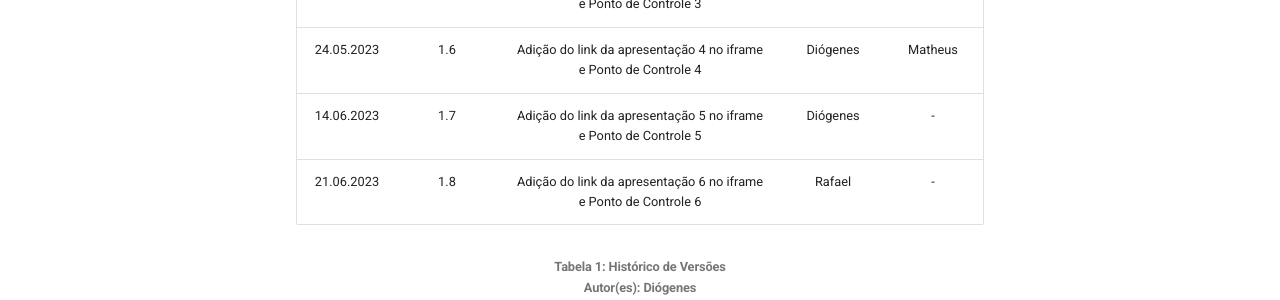
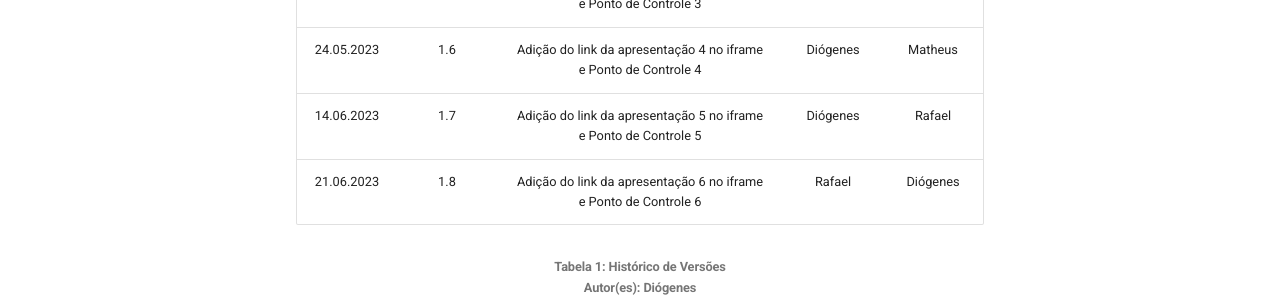
Before and after one commit to Requisitos-de-Software/2023.1-Twitch, an MkDocs documentation site: the page built from docs/apresentacoes.md, in a window 1280 px wide and 900 px high, scrolled down 4306 px. Shown: the part 421-721 px from the top of the window. Built offline with MkDocs 1.6.1 and Material for MkDocs 9.7.7, drawn with Linux system fonts in a browser that asks for light colours; comment, search, counter and statistics services are not loaded.

Commit message:
fix: adiciona revisor na apresentacão ponto de controle 6

```diff
--- a/docs/apresentacoes.md
+++ b/docs/apresentacoes.md
@@ -44,8 +44,8 @@ No ponto de controle 6, o objetivo da equipe foi realizar a verificação dos ar
 | 01.05.2023 | 1.4    | Adição do link da apresentação 2 no iframe e Ponto de Controle 2 | Diógenes | Matheus |
 | 17.05.2023 | 1.5    | Adição do link da apresentação 3 no iframe e Ponto de Controle 3 | Diógenes | Matheus |
 | 24.05.2023 | 1.6    | Adição do link da apresentação 4 no iframe e Ponto de Controle 4 | Diógenes | Matheus |
-| 14.06.2023 | 1.7    | Adição do link da apresentação 5 no iframe e Ponto de Controle 5 | Diógenes | - |
-| 21.06.2023 | 1.8    | Adição do link da apresentação 6 no iframe e Ponto de Controle 6 | Rafael | - |
+| 14.06.2023 | 1.7    | Adição do link da apresentação 5 no iframe e Ponto de Controle 5 | Diógenes | Rafael |
+| 21.06.2023 | 1.8    | Adição do link da apresentação 6 no iframe e Ponto de Controle 6 | Rafael | Diógenes |
 
 <h6 align = "center"> Tabela 1: Histórico de Versões
 <br>Autor(es): Diógenes
```
